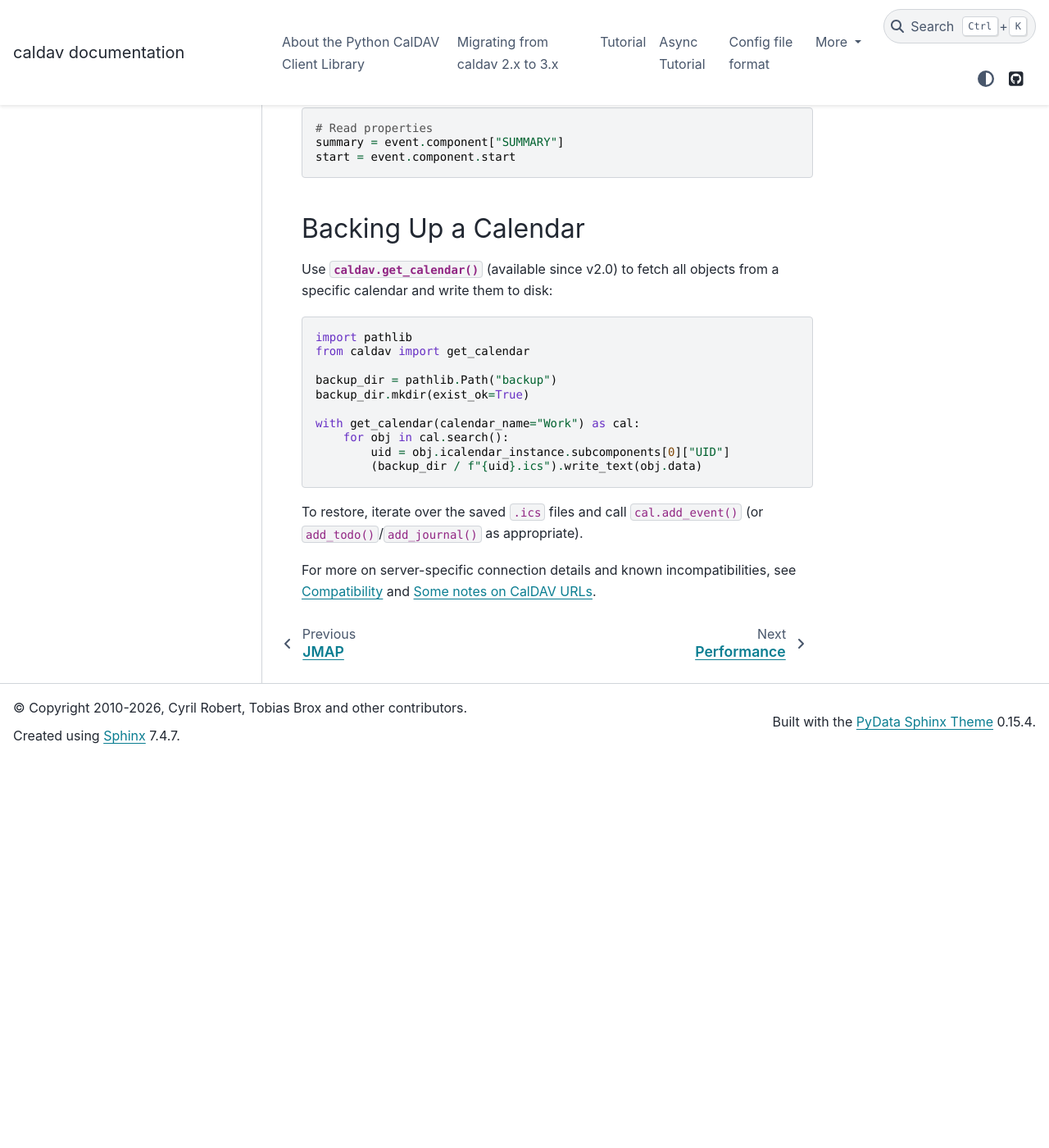
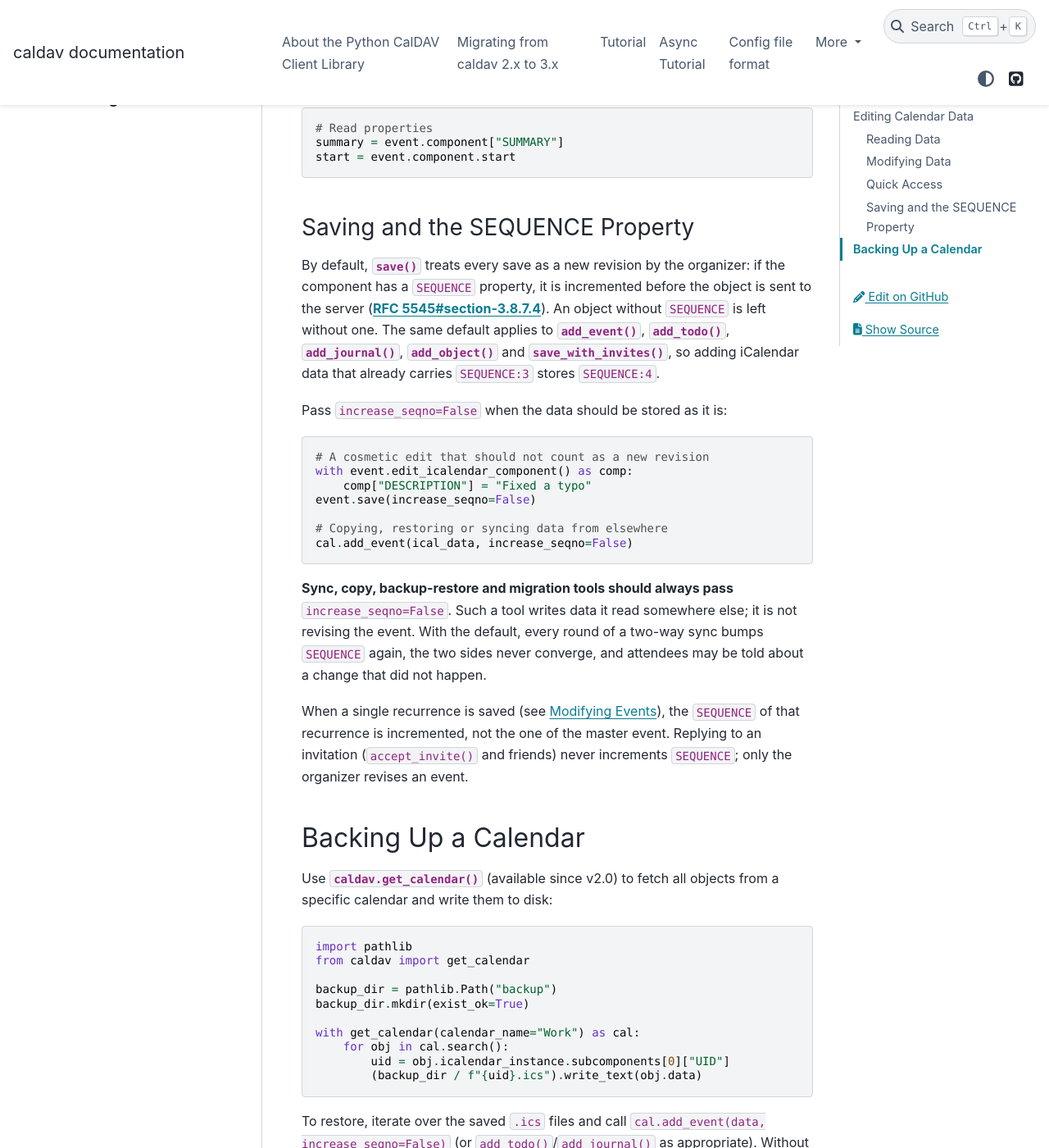
Before and after one commit to python-caldav/caldav, a Sphinx documentation site: the page built from docs/source/howtos.rst, in a window 1280 px wide and 1400 px high, scrolled down 1194 px. Shown: the whole window at 82% size. Built offline with Sphinx 7.4.7 and the PyData theme 0.15.4, drawn with Linux system fonts in a browser that asks for light colours; pages that are not in the unit, such as notebooks, are missing from menus; the version number could not be read and is left out; before the commit the page ends 2121 px from its top, so only the background shows below that; some of the changed text lies outside the part shown.

Commit message:
docs: explain SEQUENCE handling on save
save() bumps SEQUENCE by default, which surprises callers that only
want to store what they have.  Spell it out in the save() docstring
and in a how-to section, and tell sync, copy and restore tools to pass
increase_seqno=False.

https://github.com/python-caldav/caldav/issues/739

Prompt: Spawn subagents working on those four issues [https://github.com/python-caldav/caldav/issues/739 among them]

Assisted-By: Claude Opus 5.5 <noreply@anthropic.com>
Reviewed-by: Tobias Brox <tobias@redpill-linpro.com>

```diff
--- a/docs/source/howtos.rst
+++ b/docs/source/howtos.rst
@@ -59,6 +59,46 @@ For simple read access, use the ``component`` property:
     summary = event.component["SUMMARY"]
     start = event.component.start
 
+.. _howtos:sequence:
+
+Saving and the SEQUENCE Property
+~~~~~~~~~~~~~~~~~~~~~~~~~~~~~~~~
+
+By default, :meth:`~caldav.calendarobjectresource.CalendarObjectResource.save`
+treats every save as a new revision by the organizer: if the component has a
+``SEQUENCE`` property, it is incremented before the object is sent to the
+server (:rfc:`5545#section-3.8.7.4`).  An object without ``SEQUENCE`` is left
+without one.  The same default applies to
+:meth:`~caldav.collection.Calendar.add_event`,
+:meth:`~caldav.collection.Calendar.add_todo`,
+:meth:`~caldav.collection.Calendar.add_journal`,
+:meth:`~caldav.collection.Calendar.add_object` and
+:meth:`~caldav.collection.Calendar.save_with_invites`, so adding iCalendar data
+that already carries ``SEQUENCE:3`` stores ``SEQUENCE:4``.
+
+Pass ``increase_seqno=False`` when the data should be stored as it is:
+
+.. code-block:: python
+
+    # A cosmetic edit that should not count as a new revision
+    with event.edit_icalendar_component() as comp:
+        comp["DESCRIPTION"] = "Fixed a typo"
+    event.save(increase_seqno=False)
+
+    # Copying, restoring or syncing data from elsewhere
+    cal.add_event(ical_data, increase_seqno=False)
+
+**Sync, copy, backup-restore and migration tools should always pass**
+``increase_seqno=False``.  Such a tool writes data it read somewhere else; it is
+not revising the event.  With the default, every round of a two-way sync bumps
+``SEQUENCE`` again, the two sides never converge, and attendees may be told
+about a change that did not happen.
+
+When a single recurrence is saved (see :ref:`tutorial:Modifying Events`), the
+``SEQUENCE`` of that recurrence is incremented, not the one of the master
+event.  Replying to an invitation (``accept_invite()`` and friends) never
+increments ``SEQUENCE``; only the organizer revises an event.
+
 Backing Up a Calendar
 ---------------------
 
@@ -78,8 +118,10 @@ from a specific calendar and write them to disk:
             uid = obj.icalendar_instance.subcomponents[0]["UID"]
             (backup_dir / f"{uid}.ics").write_text(obj.data)
 
-To restore, iterate over the saved ``.ics`` files and call ``cal.add_event()``
-(or ``add_todo()``/``add_journal()`` as appropriate).
+To restore, iterate over the saved ``.ics`` files and call
+``cal.add_event(data, increase_seqno=False)`` (or ``add_todo()``/``add_journal()``
+as appropriate).  Without ``increase_seqno=False`` the restored objects get
+their ``SEQUENCE`` bumped, see :ref:`howtos:sequence`.
 
 For more on server-specific connection details and known incompatibilities,
 see :ref:`about:Compatibility` and :ref:`about:Some notes on CalDAV URLs`.
```
Also changed, not shown: 1 other file.
